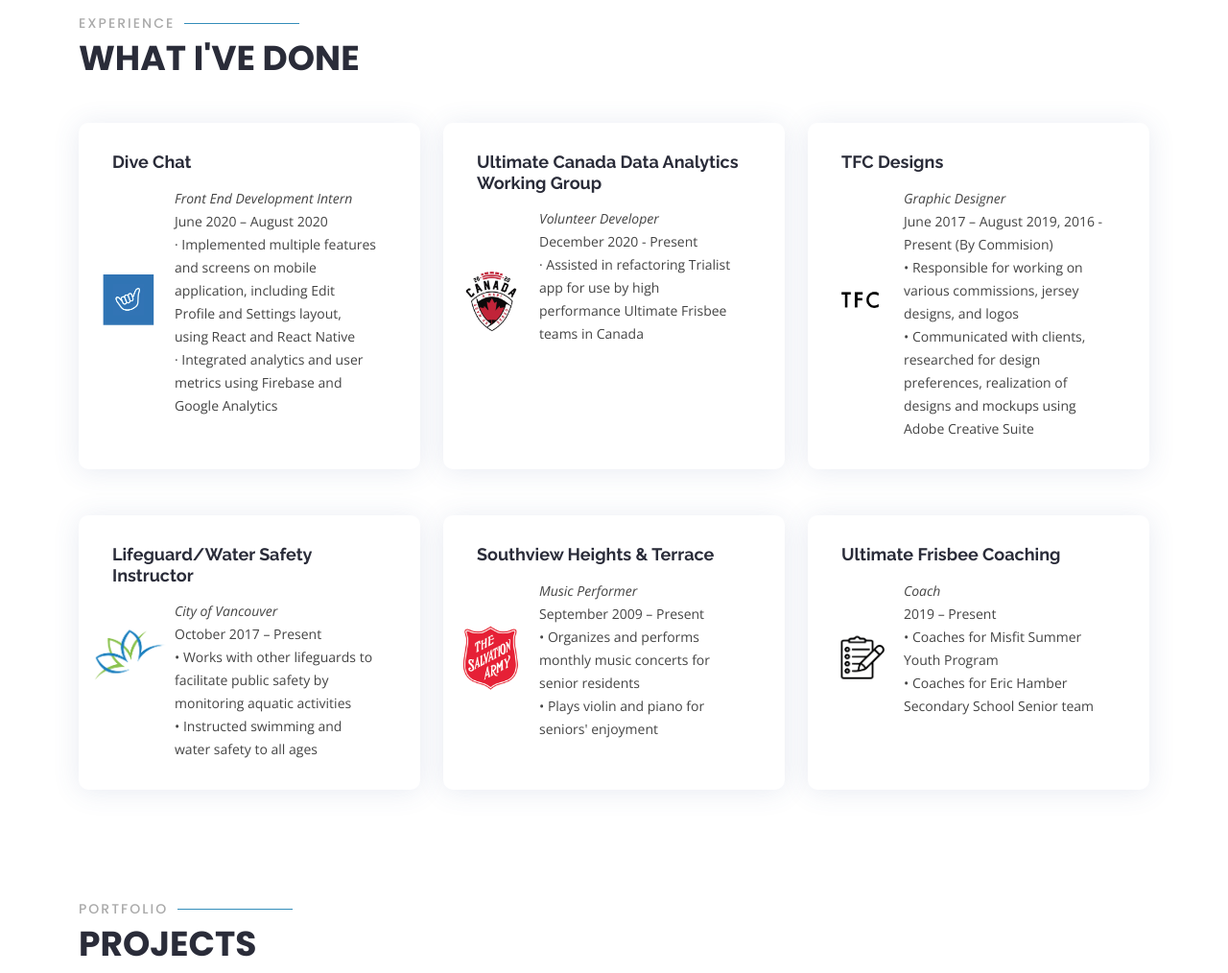
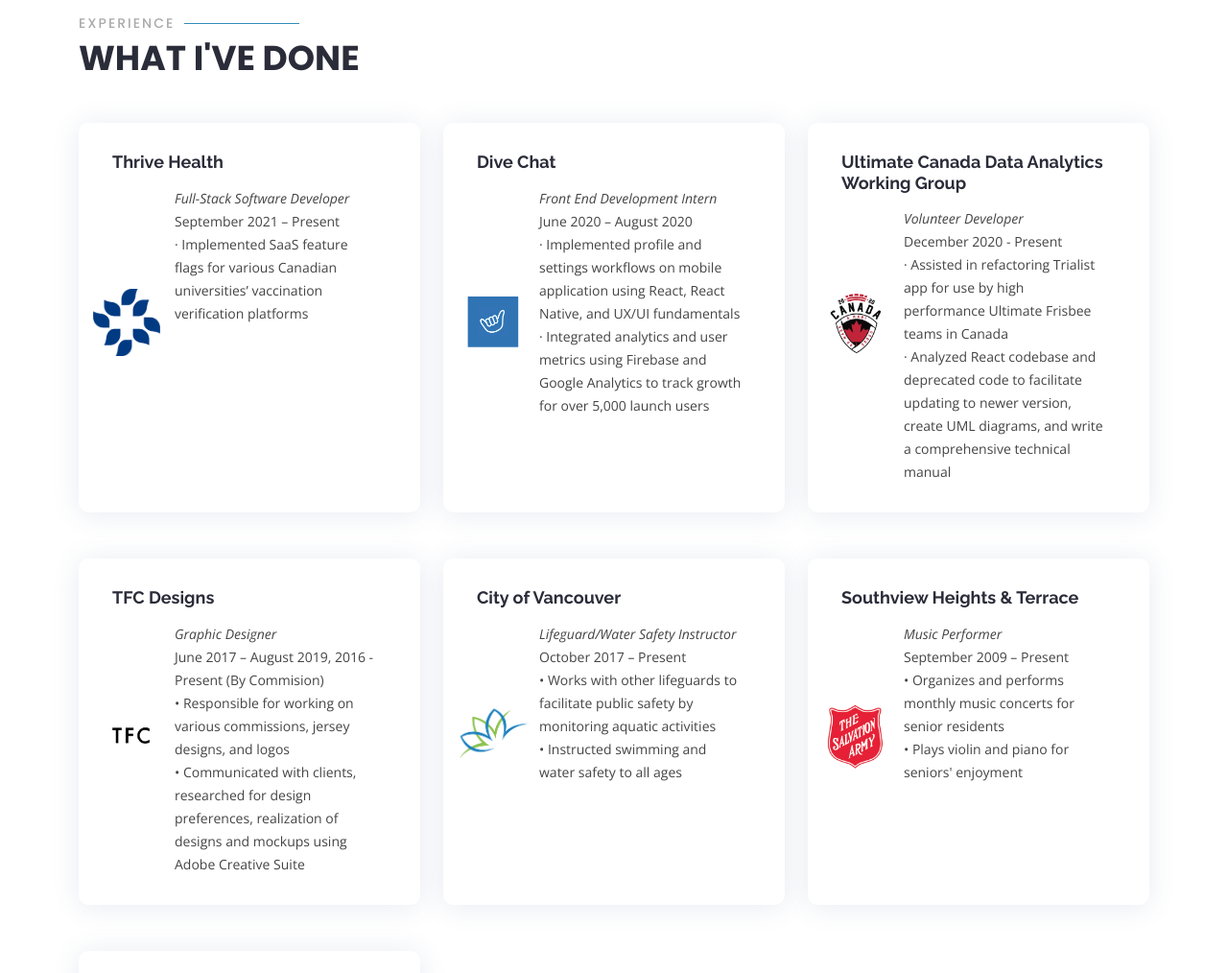
Before and after one commit to WesleyChoi/wesleychoi.github.io, a plain HTML site: page index.html in a window 1280 px wide. Shown: the part 1260-2274 px from the top of the page at 96% size. Drawn offline with nearby package versions, Linux system fonts and the light colour scheme; files whose address does not match are found by name.

Commit message:
updated information 10-23-2021

```diff
--- a/index.html
+++ b/index.html
@@ -105,7 +105,7 @@
               From tools to computers, seeing how things were created never failed to pique my curiosity.
               In return, this curiosity inspired me to create; graphic design and web apps, amongst other weekend projects, are always somewhere on my mind.
             </p>
-            <p>Now a second year Computer Science student at the University of British Columbia, I'm looking for co-op opportunities where I can explore further explore my passion of technology.
+            <p>Now a third year Computer Science student at the University of British Columbia, I'm looking for co-op opportunities where I can explore further explore my passion of technology.
             </p>
             <p>
               On the side, I love to play chess, game, and play ultimate frisbee. Some teams I've been on in the past include Blackfish 🐳, Eclipse 🌙, and Team Canada 🍁.
@@ -131,13 +131,23 @@
         <div class="row">
           <div class="col-lg-4 col-md-6">
             <div class="icon-box" data-aos="zoom-in-left">
+              <div class="icon"><img src="assets/img/Thrive.png" height="70px"></div>
+              <h4 class="title"><a href="">Thrive Health</a></h4>
+              <p class="description">
+                <i>Full-Stack Software Developer</i>
+                <br>September 2021 – Present
+                <br>· Implemented SaaS feature flags for various Canadian universities’ vaccination verification platforms</p>
+            </div>
+          </div>
+          <div class="col-lg-4 col-md-6">
+            <div class="icon-box" data-aos="zoom-in-left">
               <div class="icon"><img src="assets/img/Dive.PNG" height="70px"></div>
               <h4 class="title"><a href="">Dive Chat</a></h4>
               <p class="description">
                 <i>Front End Development Intern</i>
                 <br>June 2020 – August 2020
-                <br>· Implemented multiple features and screens on mobile application, including Edit Profile and Settings layout, using React and React Native
-                <br>· Integrated analytics and user metrics using Firebase and Google Analytics</p>
+                <br>· Implemented profile and settings workflows on mobile application using React, React Native, and UX/UI fundamentals
+                <br>· Integrated analytics and user metrics using Firebase and Google Analytics to track growth for over 5,000 launch users</p>
             </div>
           </div>
           <div class="col-lg-4 col-md-6 mt-5 mt-md-0">
@@ -148,11 +158,12 @@
                 <i>Volunteer Developer</i>
                 <br>December 2020 - Present
                 <br>· Assisted in refactoring Trialist app for use by high performance Ultimate Frisbee teams in Canada
+                <br>· Analyzed React codebase and deprecated code to facilitate updating to newer version, create UML diagrams, and write a comprehensive technical manual
               </p>
             </div>
           </div>
 
-          <div class="col-lg-4 col-md-6 mt-5 mt-lg-0 ">
+          <div class="col-lg-4 col-md-6 mt-5 ">
             <div class="icon-box" data-aos="zoom-in-left" data-aos-delay="200">
               <div class="icon"><img src="assets/img/tfc.PNG" height="70px"></div>
               <h4 class="title"><a href="">TFC Designs</a></h4>
@@ -166,9 +177,9 @@
           <div class="col-lg-4 col-md-6 mt-5">
             <div class="icon-box" data-aos="zoom-in-left" data-aos-delay="300">
               <div class="icon"><img src="assets/img/COV.PNG" height="70px"></div>
-              <h4 class="title"><a href="">Lifeguard/Water Safety Instructor</a></h4>
+              <h4 class="title"><a href="">City of Vancouver</a></h4>
               <p class="description">
-                <i>City of Vancouver</i>
+                <i>Lifeguard/Water Safety Instructor</i>
                 <br>October 2017 – Present
                 <br>•	Works with other lifeguards to facilitate public safety by monitoring aquatic activities
                 <br>•	Instructed swimming and water safety to all ages
```
Also changed, not shown: assets/img/thrive.png (added).
